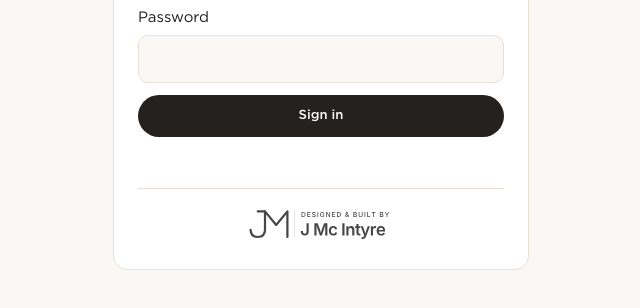
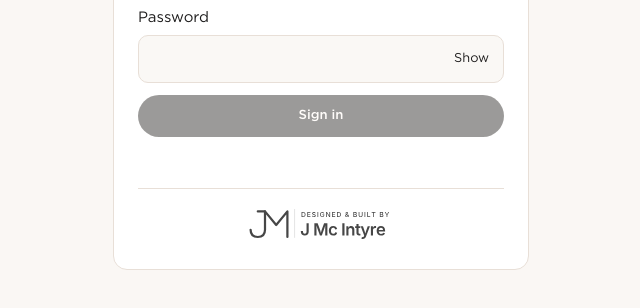
Before and after one commit to JadyMcIntyre/dashboard, a plain HTML site: page index.html in a window 1280 px wide. Shown: the part 354-662 px from the top of the page, without its empty margins (319-959 px from the left). Drawn offline with nearby package versions, Linux system fonts and the light colour scheme.

Commit message:
show/hide password

```diff
--- a/index.html
+++ b/index.html
@@ -1,21 +1,39 @@
 <!DOCTYPE html>
 <!-- Renue Wellness Dashboard | Original design and development by J Mc Intyre, 2026. -->
 
-<html lang="en"><head><meta charset="utf-8"/><meta content="width=device-width, initial-scale=1" name="viewport"/><title>Renue Wellness · Care workspace</title><meta content="Renue Wellness clinic reference, patient messages and intake tools." name="description"/><link href="./resources/brand/renue-mark.svg" rel="icon" type="image/svg+xml"/><script src="./theme.js?v=sidebar-switch"></script><link as="font" crossorigin="" href="./resources/brand/fonts/gotham-book.woff2" rel="preload" type="font/woff2"/><link href="./styles.css?v=ux2" rel="stylesheet"/><link href="./brand.css?v=ux2" rel="stylesheet"/><link href="./vitamins.css?v=workspace-integrated" rel="stylesheet"/><link href="./workspace.css?v=clipboard-submit" rel="stylesheet"/><link href="./theme.css?v=ux-final" rel="stylesheet"/><link rel="stylesheet" href="./staff-access.css?v=staff-invite"/><meta name="author" content="J Mc Intyre"/><meta name="creator" content="J Mc Intyre"/><link rel="stylesheet" href="./developer-attribution.css"/></head><body class="workspace-page"><a class="skip-link" href="#workspace-main">Skip to content</a><main id="staff-access" class="staff-access">
+<html lang="en"><head><meta charset="utf-8"/><meta content="width=device-width, initial-scale=1" name="viewport"/><title>Renue Wellness · Care workspace</title><meta content="Renue Wellness clinic reference, patient messages and intake tools." name="description"/><link href="./resources/brand/renue-mark.svg" rel="icon" type="image/svg+xml"/><script src="./theme.js?v=sidebar-switch"></script><link as="font" crossorigin="" href="./resources/brand/fonts/gotham-book.woff2" rel="preload" type="font/woff2"/><link href="./styles.css?v=ux2" rel="stylesheet"/><link href="./brand.css?v=ux2" rel="stylesheet"/><link href="./vitamins.css?v=workspace-integrated" rel="stylesheet"/><link href="./workspace.css?v=clipboard-submit" rel="stylesheet"/><link href="./theme.css?v=ux-final" rel="stylesheet"/><link rel="stylesheet" href="./staff-access.css?v=password-visibility"/><meta name="author" content="J Mc Intyre"/><meta name="creator" content="J Mc Intyre"/><link rel="stylesheet" href="./developer-attribution.css"/></head><body class="workspace-page"><a class="skip-link" href="#workspace-main">Skip to content</a><main id="staff-access" class="staff-access">
   <section class="panel staff-sign-in-panel" aria-labelledby="staff-access-title">
     <img alt="Renue Wellness" width="169" src="./resources/brand/renue-logo.svg"/>
     <h1 id="staff-access-title">Staff sign-in</h1>
     <form id="staff-sign-in" method="post">
       <label class="field">Email<input name="email" type="email" autocomplete="username" required/></label>
-      <label class="field">Password<input name="password" type="password" autocomplete="current-password" required/></label>
+      <div class="field">
+        <label for="sign-in-password">Password</label>
+        <div class="password-field">
+          <input id="sign-in-password" name="password" type="password" autocomplete="current-password" required/>
+          <button class="password-visibility" type="button" aria-controls="sign-in-password" aria-label="Show password" hidden>Show</button>
+        </div>
+      </div>
       <button class="button" type="submit" disabled>Sign in</button>
       <p id="staff-sign-in-status" role="status">Checking your session…</p>
     </form>
     <form id="staff-set-password" method="post" hidden>
       <label class="field">First name<input name="first_name" type="text" autocomplete="given-name" maxlength="60" aria-describedby="staff-first-name-help" required/></label>
       <p class="muted" id="staff-first-name-help">Enter only your first name. It will appear in the dashboard and be filled in when you use your name in messages and voicemail scripts.</p>
-      <label class="field">New password<input name="password" type="password" autocomplete="new-password" minlength="8" required/></label>
-      <label class="field">Confirm password<input name="confirmation" type="password" autocomplete="new-password" minlength="8" required/></label>
+      <div class="field">
+        <label for="new-staff-password">New password</label>
+        <div class="password-field">
+          <input id="new-staff-password" name="password" type="password" autocomplete="new-password" minlength="8" required/>
+          <button class="password-visibility" type="button" aria-controls="new-staff-password" aria-label="Show new password" hidden>Show</button>
+        </div>
+      </div>
+      <div class="field">
+        <label for="confirm-staff-password">Confirm password</label>
+        <div class="password-field">
+          <input id="confirm-staff-password" name="confirmation" type="password" autocomplete="new-password" minlength="8" required/>
+          <button class="password-visibility" type="button" aria-controls="confirm-staff-password" aria-label="Show confirm password" hidden>Show</button>
+        </div>
+      </div>
       <button class="button" type="submit">Set password</button>
       <p role="status"></p>
     </form>
@@ -274,4 +292,4 @@
 </div>
 </form>
 </div>
-</div><div aria-live="polite" class="toast" id="toast" role="status"></div><script src="./vitamins-data.js?v=1"></script><script src="./care-content.js?v=clinic-number"></script><script src="./contact-directory.js?v=sidebar-rail"></script><script src="./app.js?v=clipboard-submit"></script><script src="./vitamins.js?v=direct-copy"></script><script src="./care-tools.js?v=clinic-ivk-prices"></script><script src="./workspace.js?v=advisor-hours"></script><script src="https://cdn.jsdelivr.net/npm/@supabase/supabase-js@2.89.0/dist/umd/supabase.js"></script><script src="./personal-templates.js?v=clipboard-submit"></script><script src="./advisor-hours.js?v=1"></script><script src="./staff-access.js?v=invite-first-name"></script></body></html>
+</div><div aria-live="polite" class="toast" id="toast" role="status"></div><script src="./vitamins-data.js?v=1"></script><script src="./care-content.js?v=clinic-number"></script><script src="./contact-directory.js?v=sidebar-rail"></script><script src="./app.js?v=clipboard-submit"></script><script src="./vitamins.js?v=direct-copy"></script><script src="./care-tools.js?v=clinic-ivk-prices"></script><script src="./workspace.js?v=advisor-hours"></script><script src="https://cdn.jsdelivr.net/npm/@supabase/supabase-js@2.89.0/dist/umd/supabase.js"></script><script src="./personal-templates.js?v=clipboard-submit"></script><script src="./advisor-hours.js?v=1"></script><script src="./staff-access.js?v=password-visibility"></script></body></html>
--- a/staff-access.css
+++ b/staff-access.css
@@ -19,6 +19,35 @@
 .staff-account {
   display: grid;
   gap: 0.75rem;
+}
+
+.password-field {
+  position: relative;
+}
+
+.password-field input {
+  width: 100%;
+  padding-inline-end: 4.25rem;
+}
+
+.password-visibility {
+  position: absolute;
+  inset-block: 0;
+  inset-inline-end: .4rem;
+  margin-block: .3rem;
+  min-width: 3.25rem;
+  padding-inline: .5rem;
+  border: 0;
+  border-radius: .5rem;
+  background: transparent;
+  color: var(--text);
+  font: inherit;
+  font-size: .8rem;
+  cursor: pointer;
+}
+
+.password-visibility:hover {
+  background: var(--ui-accent-soft);
 }
 
 .staff-account {
--- a/staff-access.js
+++ b/staff-access.js
@@ -14,6 +14,20 @@ const accessScreen = document.querySelector("#staff-access");
 const workspace = document.querySelector(".workspace-shell");
 const account = document.querySelector("#staff-account");
 const signOutButton = document.querySelector("#staff-sign-out");
+
+document.querySelectorAll(".password-visibility").forEach((button) => {
+  const input = document.getElementById(button.getAttribute("aria-controls"));
+  const fieldLabel = input.labels[0].textContent.toLowerCase();
+  function setVisible(visible) {
+    input.type = visible ? "text" : "password";
+    button.textContent = visible ? "Hide" : "Show";
+    button.setAttribute("aria-label", `${button.textContent} ${fieldLabel}`);
+  }
+  button.hidden = false;
+  button.addEventListener("click", () => setVisible(input.type === "password"));
+  input.form.addEventListener("reset", () => setVisible(false));
+  input.form.addEventListener("password-cleared", () => setVisible(false));
+});
 
 if (!window.supabase) {
   signInStatus.textContent = "Sign-in could not load. Refresh the page to try again.";
@@ -201,6 +215,7 @@ if (!window.supabase) {
       signInStatus.textContent = "Sign-in is unavailable. Please try again.";
     } finally {
       signIn.elements.password.value = "";
+      signIn.dispatchEvent(new Event("password-cleared"));
       submitting = false;
       signInButton.disabled = false;
     }
```
